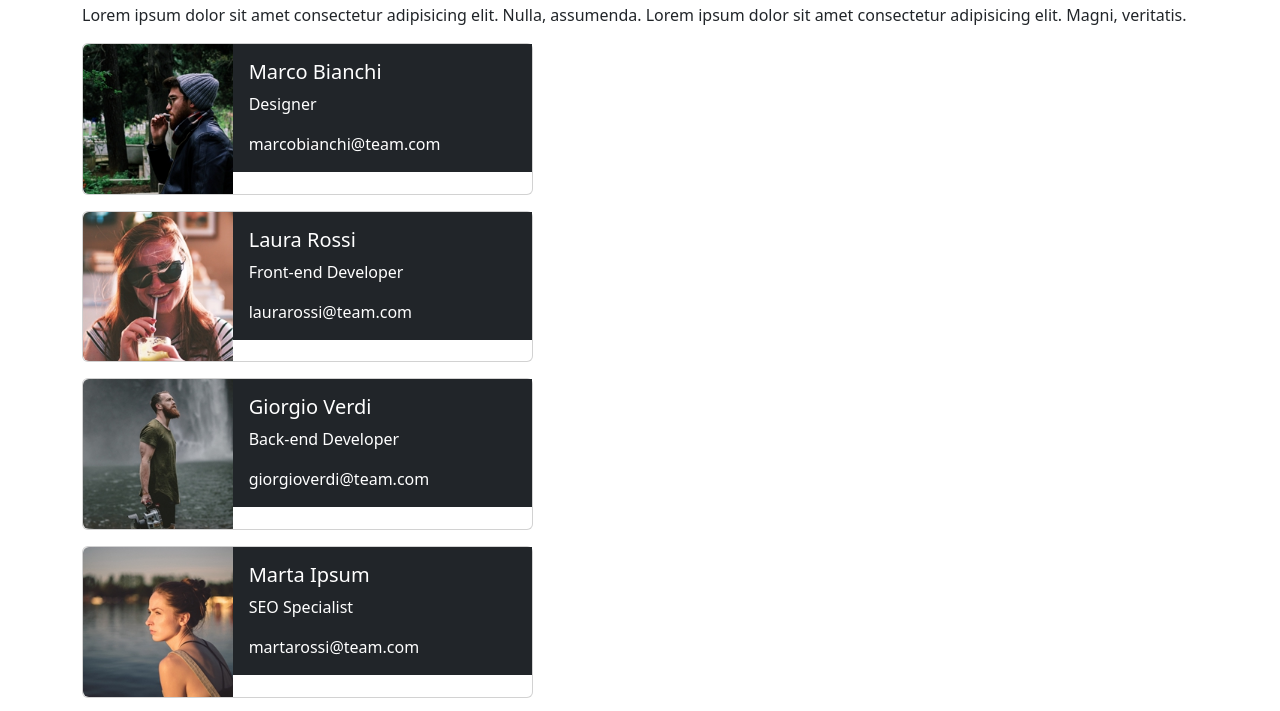
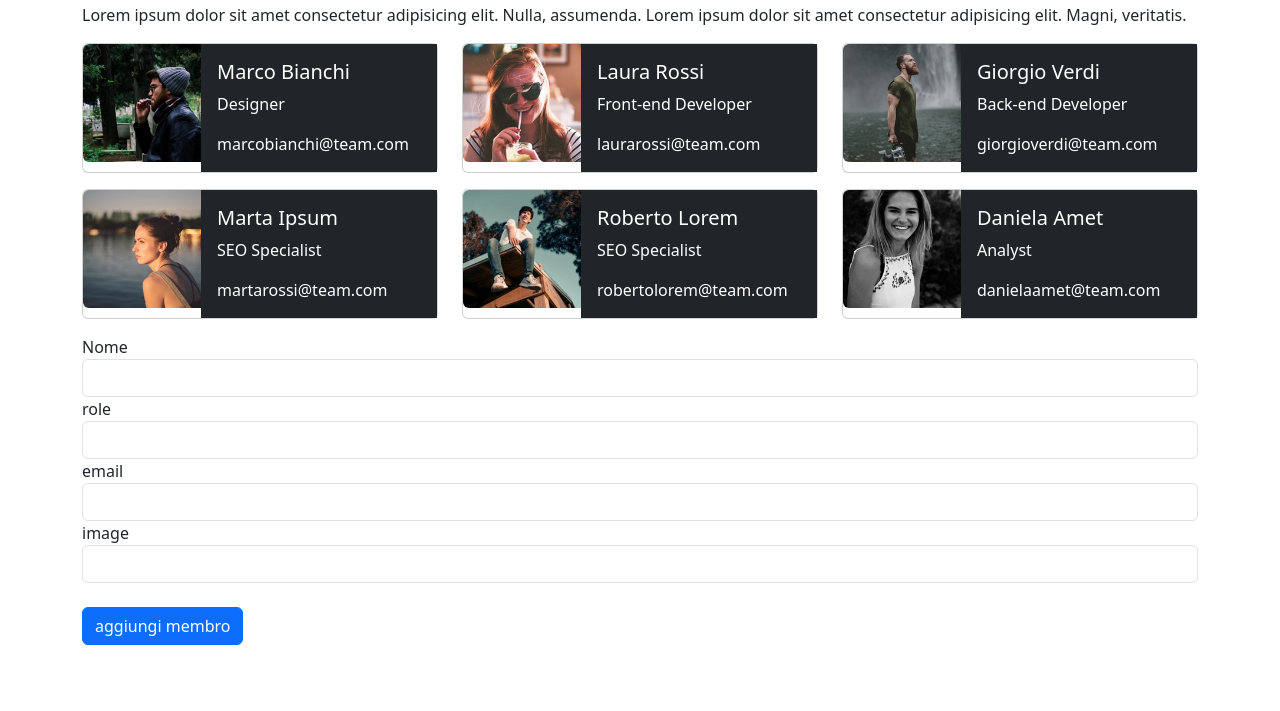
Before and after one commit to Fabio-Moschella/start-all-tamplate, a plain HTML site: page index.html in a window 1280 px wide. Shown: the part 53-764 px from the top of the page. Drawn offline with nearby package versions, Linux system fonts and the light colour scheme.

Commit message:
add-form

```diff
--- a/index.html
+++ b/index.html
@@ -20,6 +20,22 @@
         assumenda. Lorem ipsum dolor sit amet consectetur adipisicing elit.
         Magni, veritatis.
       </p>
+      <div class="row" id="rowElement"></div>
+      <div class="row">
+        <div class="col">
+          <form id="new-members-form">
+            <label>Nome</label>
+            <input type="text" class="form-control" />
+            <label>role</label>
+            <input type="text" class="form-control" />
+            <label>email</label>
+            <input type="text" class="form-control" />
+            <label>image</label>
+            <input type="text" class="form-control" />
+            <button class="btn btn-primary mt-4">aggiungi membro</button>
+          </form>
+        </div>
+      </div>
     </div>
     <script src="./script.js"></script>
   </body>
--- a/script.js
+++ b/script.js
@@ -37,17 +37,23 @@ const teamMembers = [
     img: "img/female3.png",
   },
 ];
-const bodyEl = document.querySelector(".body-el");
+//###########################################################################
+const newMembersForm = document.getElementById("new-members-form");
+const newMembersFormNameInput = document.querySelector(".form-control");
+const newMembersFormRoleInput = document.querySelector(".form-control");
+const newMembersFormEmailInput = document.querySelector(".form-control");
+const newMembersFormImageInput = document.querySelector(".form-control");
+const bodyEl = document.querySelector("#rowElement");
 
 console.log(teamMembers);
 for (let i = 0; i < teamMembers.length; i++) {
   let member = teamMembers[i];
   const { name, role, email, img } = member;
 
-  bodyEl.innerHTML += ` <div class="container">
-     <div class="row">
-        <div class="col-3 col-sm-12 col-md-5 ">
-          <div class="card mb-3" style="max-width: 540px">
+  bodyEl.innerHTML += `
+
+        <div class="col-12 col-sm-6 col-md-4">
+          <div class="card mb-3">
             <div class="row g-0">
               <div class="col-md-4">
                 <img src="${img}" class="img-fluid rounded-start" alt="..." />
@@ -62,6 +68,12 @@ for (let i = 0; i < teamMembers.length; i++) {
             </div>
           </div>
         </div>
-      </div>
-    </div>`;
+
+    `;
 }
+
+//###########################################################################
+
+newMembersForm.addEventListener("submit", (e) => {
+  e.preventDefault();
+});
```
